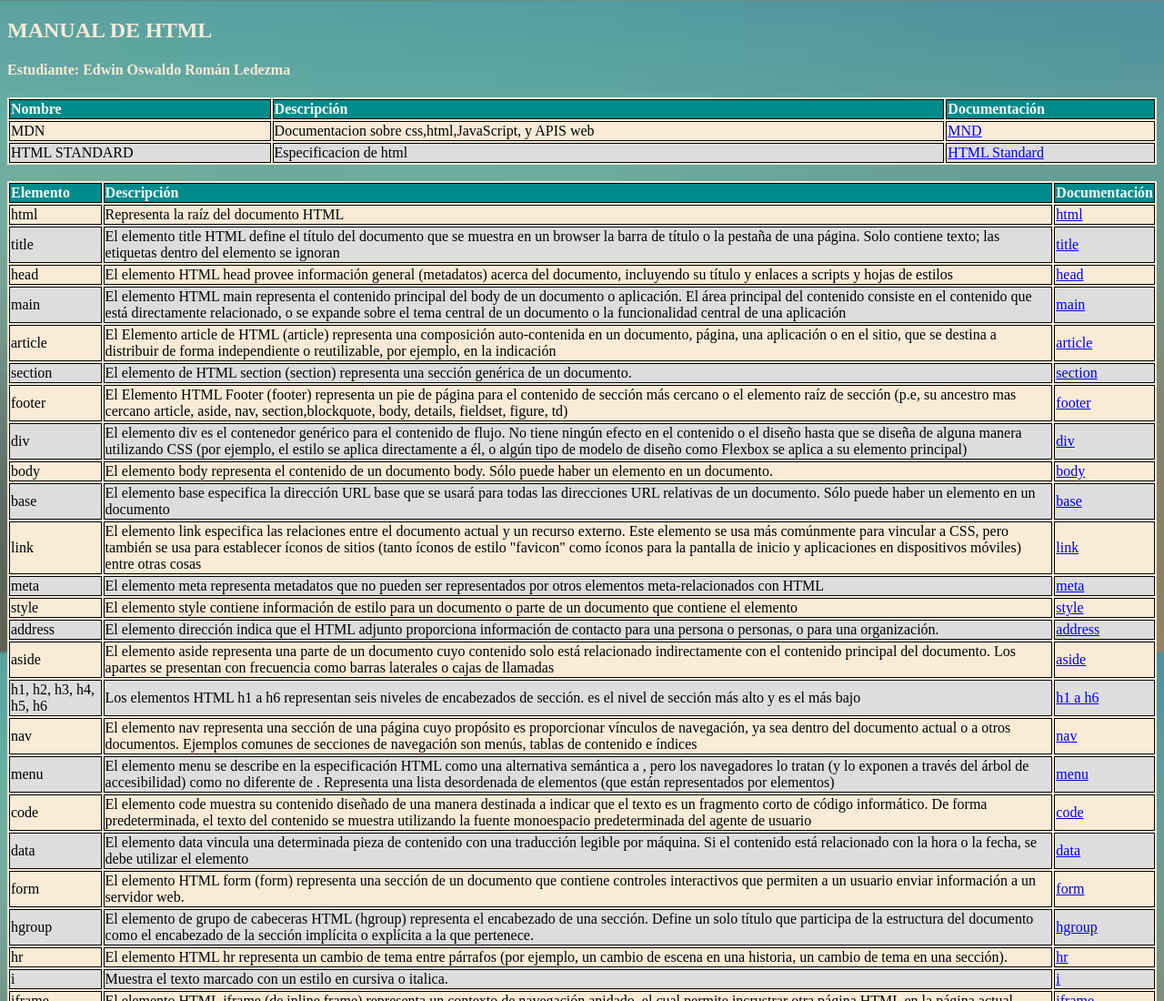
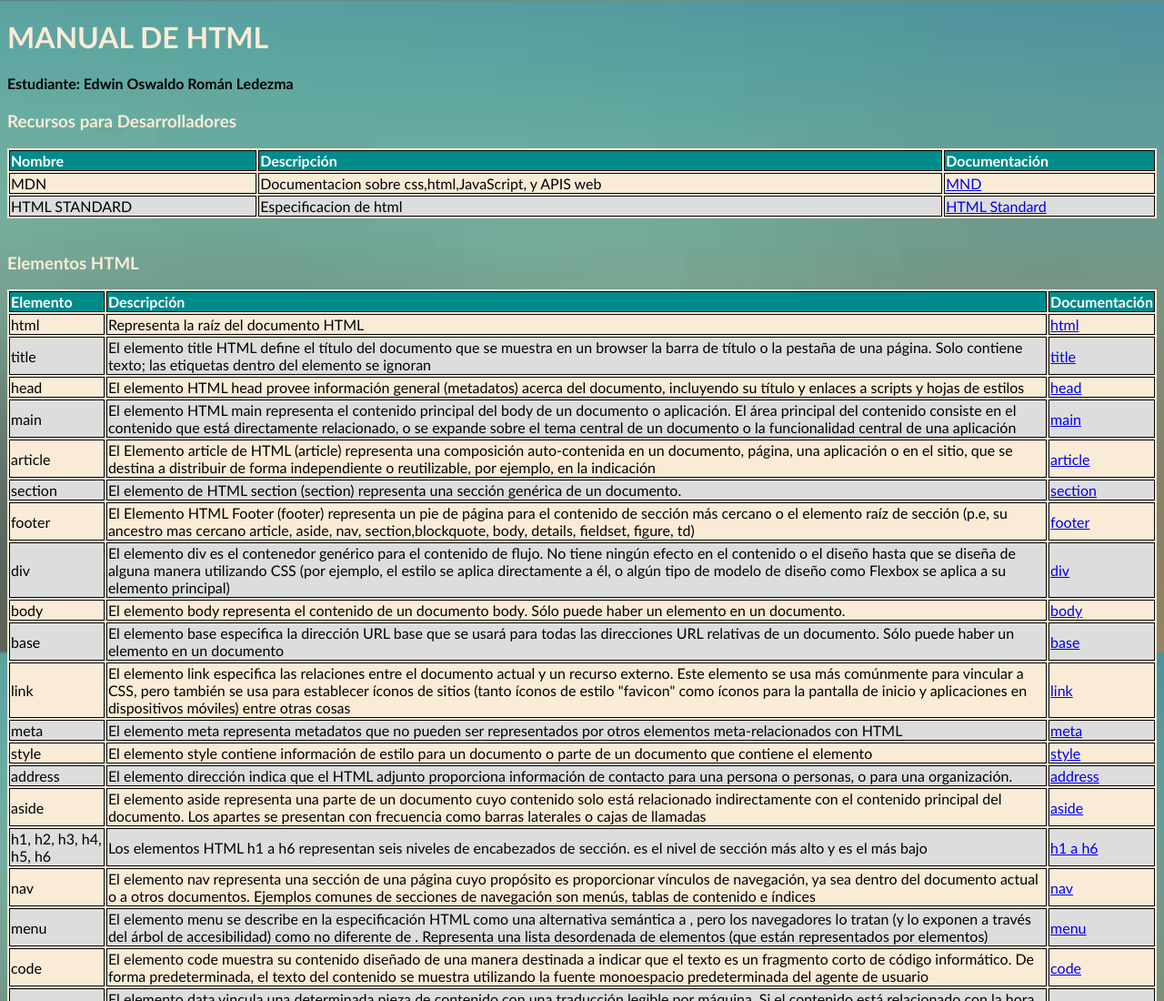
Before and after one commit to Oswi142/repos, a plain HTML site: page index.html in a window 1280 px wide. Shown: the top 1100 px of the page at 91% size. Drawn offline with Linux system fonts and the light colour scheme.

Commit message:
Decorando

```diff
--- a/estilos.css
+++ b/estilos.css
@@ -1,7 +1,7 @@
 body{
     background: url(images.jpg);
     background-size: 100%;
-    font-family: 'Merriweather';
+    font-family: 'Gill Sans', 'Gill Sans MT', Calibri, 'Trebuchet MS', sans-serif;
 }
 
 #main-container{
@@ -9,12 +9,17 @@ body{
     width: 600px;
 }
 
-h2{
+h1{
     color:antiquewhite;
 }
 
 h4{
+    color:black;
+}
+
+h3{
     color: antiquewhite;
+    font-family:'Gill Sans', 'Gill Sans MT', Calibri, 'Trebuchet MS', sans-serif;
 }
 
 table{
--- a/index.html
+++ b/index.html
@@ -8,12 +8,15 @@
     <link rel="stylesheet" type="text/css" href="estilos.css">
 </head>
 <body>
-    <H2>
+    <H1>
         MANUAL DE HTML
-    </H2>
+    </H1>
     <h4>
         Estudiante: Edwin Oswaldo Román Ledezma
     </h4>
+    <h3>
+        Recursos para Desarrolladores
+    </h3>
     <table>
         <thead>
             <tr>
@@ -36,6 +39,9 @@
         </tbody>
     </table>
     <br>
+    <h3>
+        Elementos HTML
+    </h3>
     <table>
         <thead>
             <th>Elemento</th>
```
